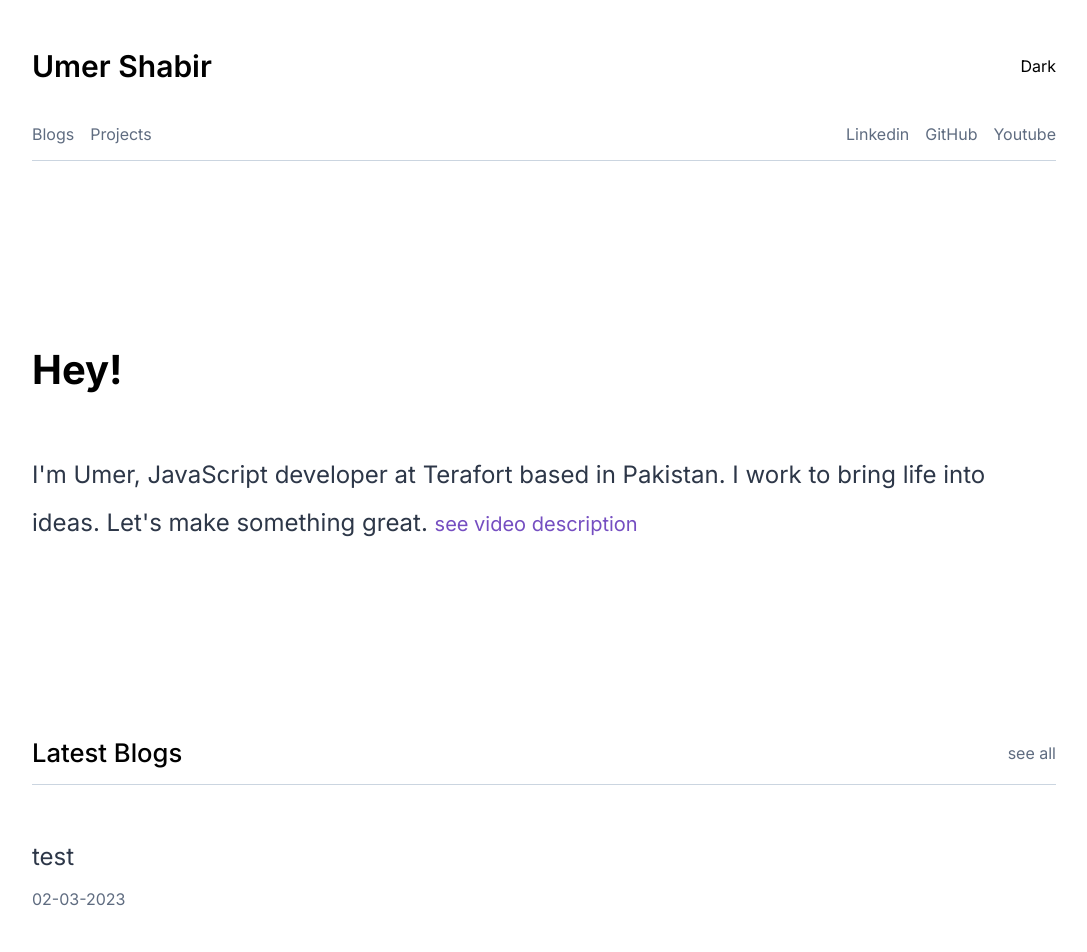
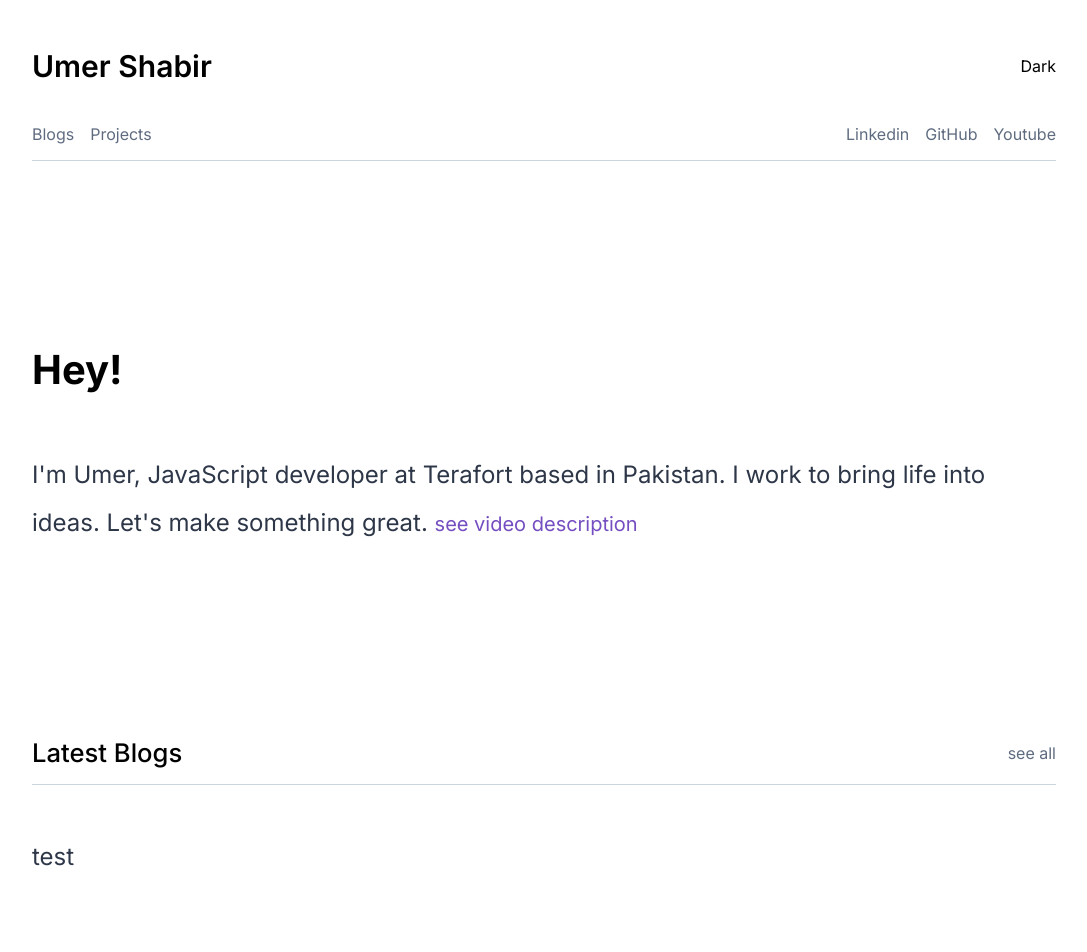
Before and after one commit to umershabir/nextjs-portfolio, a Next.js app: page / in a window 1280 px wide. Shown: the top 952 px of the page, without its empty margins (96-1183 px from the left). Built offline with nearby package versions, Linux system fonts and the light colour scheme.

Commit message:
building up the blogs page

```diff
--- a/src/pages/index.tsx
+++ b/src/pages/index.tsx
@@ -33,12 +33,18 @@ export default function Home(props: any) {
           <div className={styles.posts}>
             <ul>
               {props.posts.map(
-                (item: { slug: string; date: string }, index: number) => (
+                (
+                  item: {
+                    slug: string;
+                    frontmatter: { title: string; date: string };
+                  },
+                  index: number
+                ) => (
                   <li key={index}>
                     <Link href={"/"} className="primaryText">
                       {item.slug}
                     </Link>
-                    <p className="secondaryText">02-03-2023</p>
+                    <p className="secondaryText">{item.frontmatter.date}</p>
                   </li>
                 )
               )}
```
